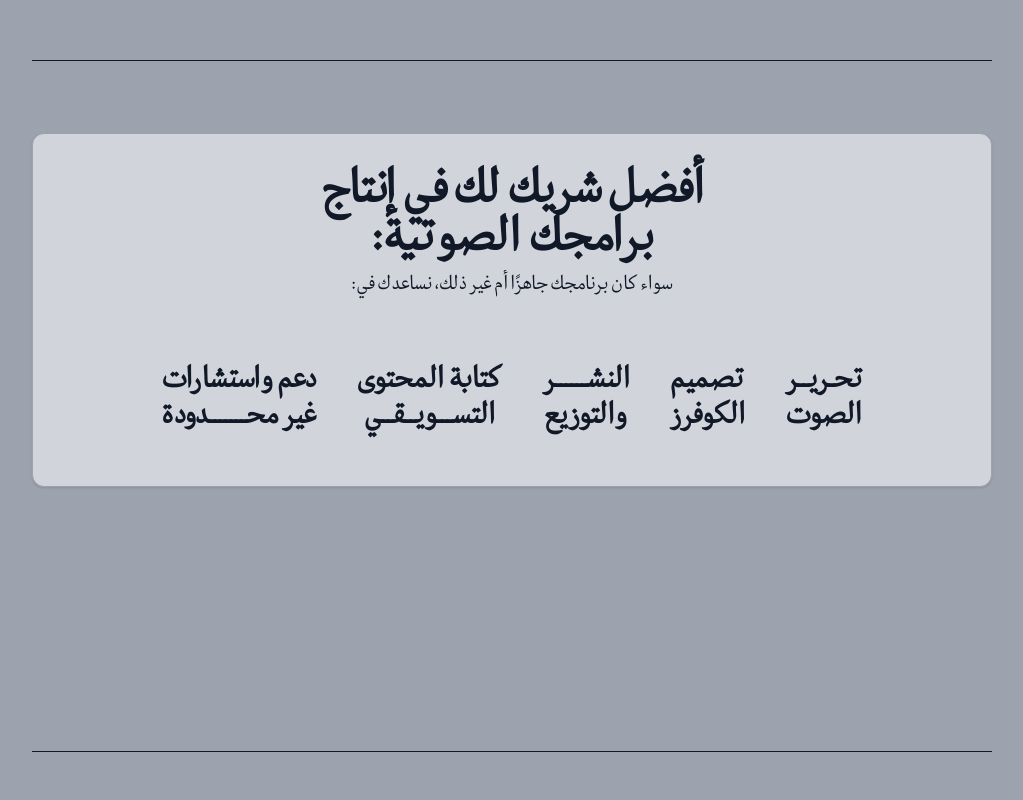
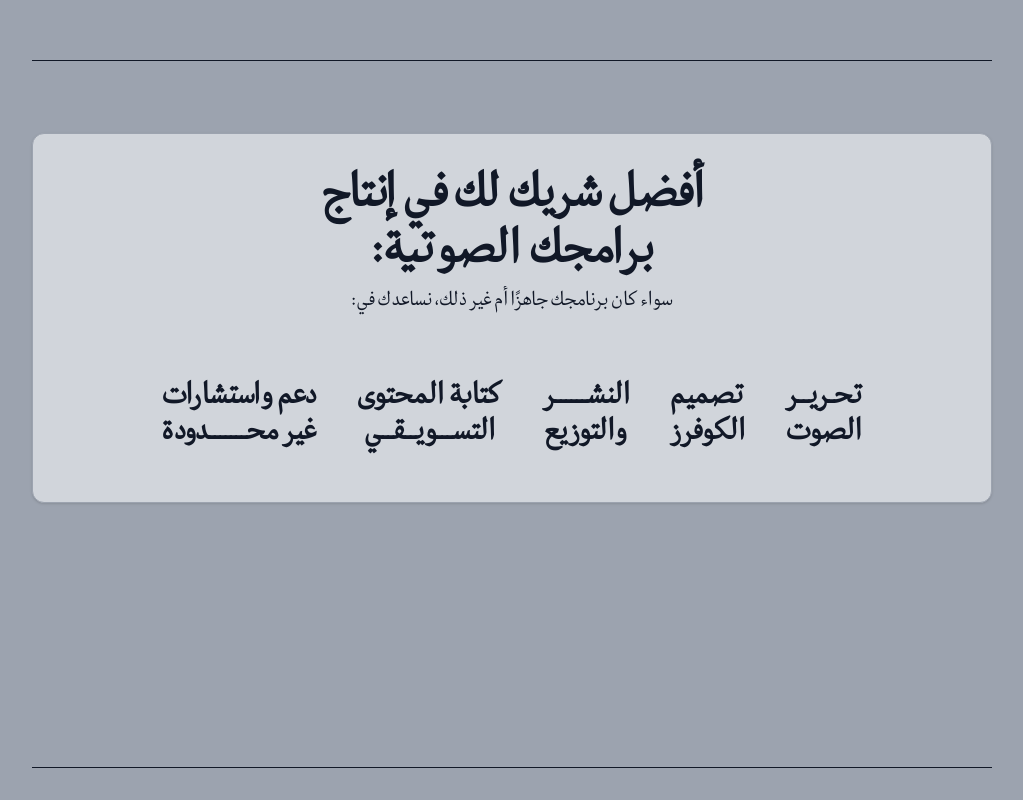
Before and after one commit to Mohammedbbk/StillWave, a React (Vite) app: page / in a window 1280 px wide. Shown: the part 740-1540 px from the top of the page, without its empty margins (128-1151 px from the left). Built offline with nearby package versions, Linux system fonts and the light colour scheme.

Commit message:
🌈 style(services): line-spacing

```diff
--- a/src/Components/podcast.jsx
+++ b/src/Components/podcast.jsx
@@ -32,7 +32,7 @@ export default function Services() {
     <div class="bg-gray-400  flex justify-center items-center font-29 ">
     <div style={{ direction: 'rtl' }} class="flex leading-30 w-3/4 mx-auto flex-col justify-center text-center bg-gray-300 border border-gray-400 rounded-xl shadow sm:p-8 dark:bg-gray-800 dark:border-gray-700">
         <h1 class="text-3xl md:text-5xl leading-10 md:leading-30 font-bold text-gray-900 ">
-            باقة واحدة <br/> بدون تعقيد
+            باقة واحد <br/> بدون تعقيد!
         </h1>
         <h1 class="text-xl sm:text-xl leading-10 md:leading-30 md:text-2xl  text-gray-900 dark:text-gray-400">
             باشتراك واحد، مرن، غير محدود المدة.
@@ -40,7 +40,7 @@ export default function Services() {
         <h1 class="text-xl sm:text-xl leading-10 md:leading-30 md:text-2xl   text-gray-900 dark:text-gray-400">
             تشمل الباقة إنتاج 8 حلقات بودكاست، <br/>
             بغض النظر عن مدة الحلقة،<br/>
-            وبمدة لامحدودة للاشتراك.<br/>
+            وبمدة لا محدودة للاشتراك.<br/>
         </h1>
     </div>
 </div>
--- a/src/Components/services.jsx
+++ b/src/Components/services.jsx
@@ -3,9 +3,9 @@ import '../../src/App.css'
 
 export default function Services() {
   return (
-    <div id="Services" className="bg-gray-400 font-29 pb-64 flex justify-center text-center ">
+    <div id="Services" className="bg-gray-400 md:leading-30 font-29 pb-64 flex justify-center text-center ">
       <div style={{ direction: 'rtl' }} class="transform transition duration-400 hover:scale-105 flex w-3/4 mx-auto flex-col p-4 m-2 justify-center text-center bg-gray-300 border border-gray-400 rounded-xl shadow sm:p-8 dark:bg-gray-800 dark:border-gray-700">
-        <h5 class="mb-2 w-full sm:text-3xl md:text-5xl  font-bold text-gray-900 dark:text-white">أفضل شريك لك في إنتاج<br/>برامجك الصوتية: </h5>
+        <h5 class="mb-2 w-full text-3xl md:text-5xl leading-8 md:leading-30  font-bold text-gray-900 dark:text-white">أفضل شريك لك في إنتاج<br/>برامجك الصوتية: </h5>
         <p class="mb-5 w-full text-base text-gray-900 sm:text-xl text-2xl dark:text-gray-400">سواء كان برنامجك جاهزًا أم غير ذلك، نساعدك في:</p>
         <div class="flex flex-row text-xl font-bold leading-8 p-5 sm:text-2xl md:text-3xl text-gray-900 flex-wrap gap-10 mt-6 justify-center">
             <p class="flex justify-center item-center">
```
